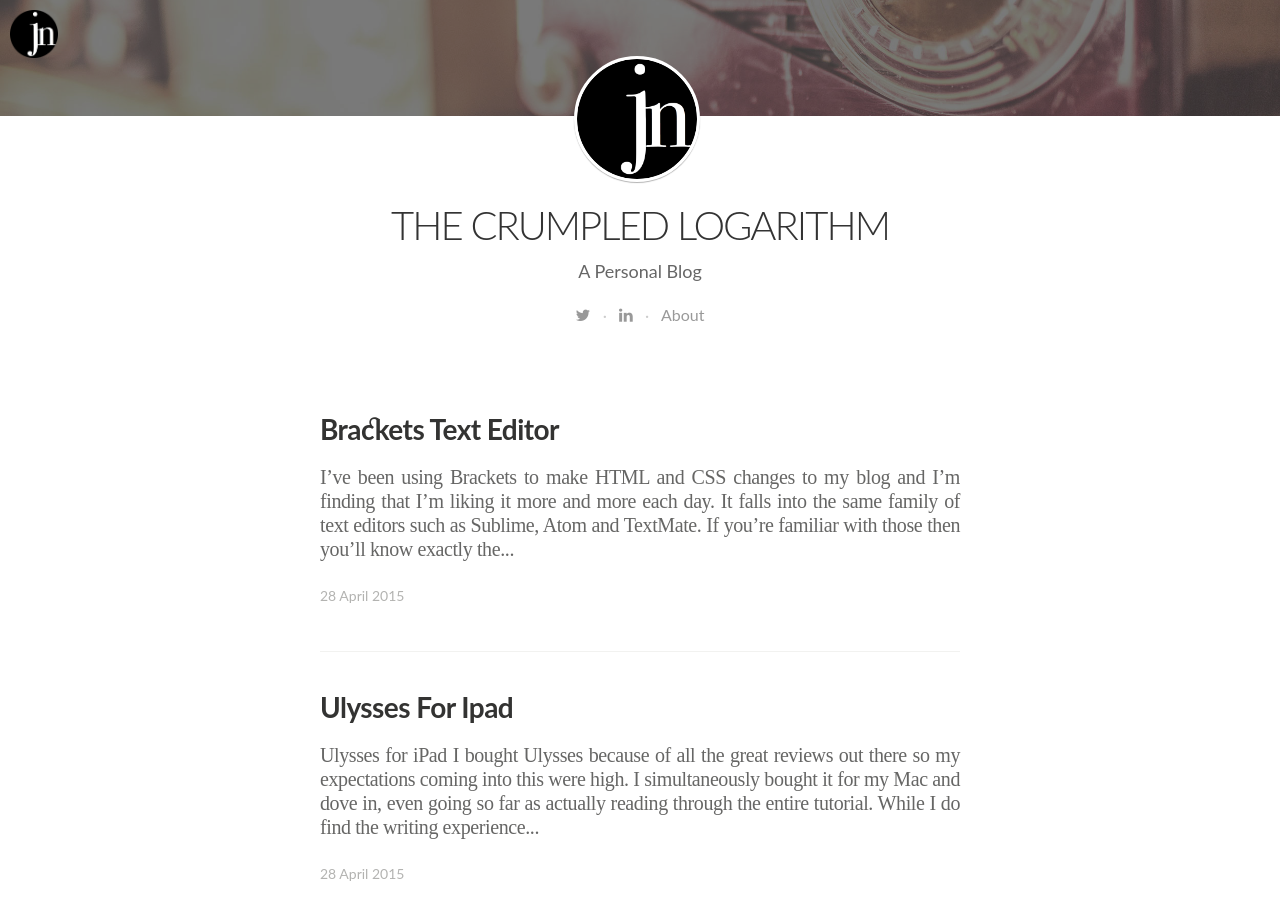
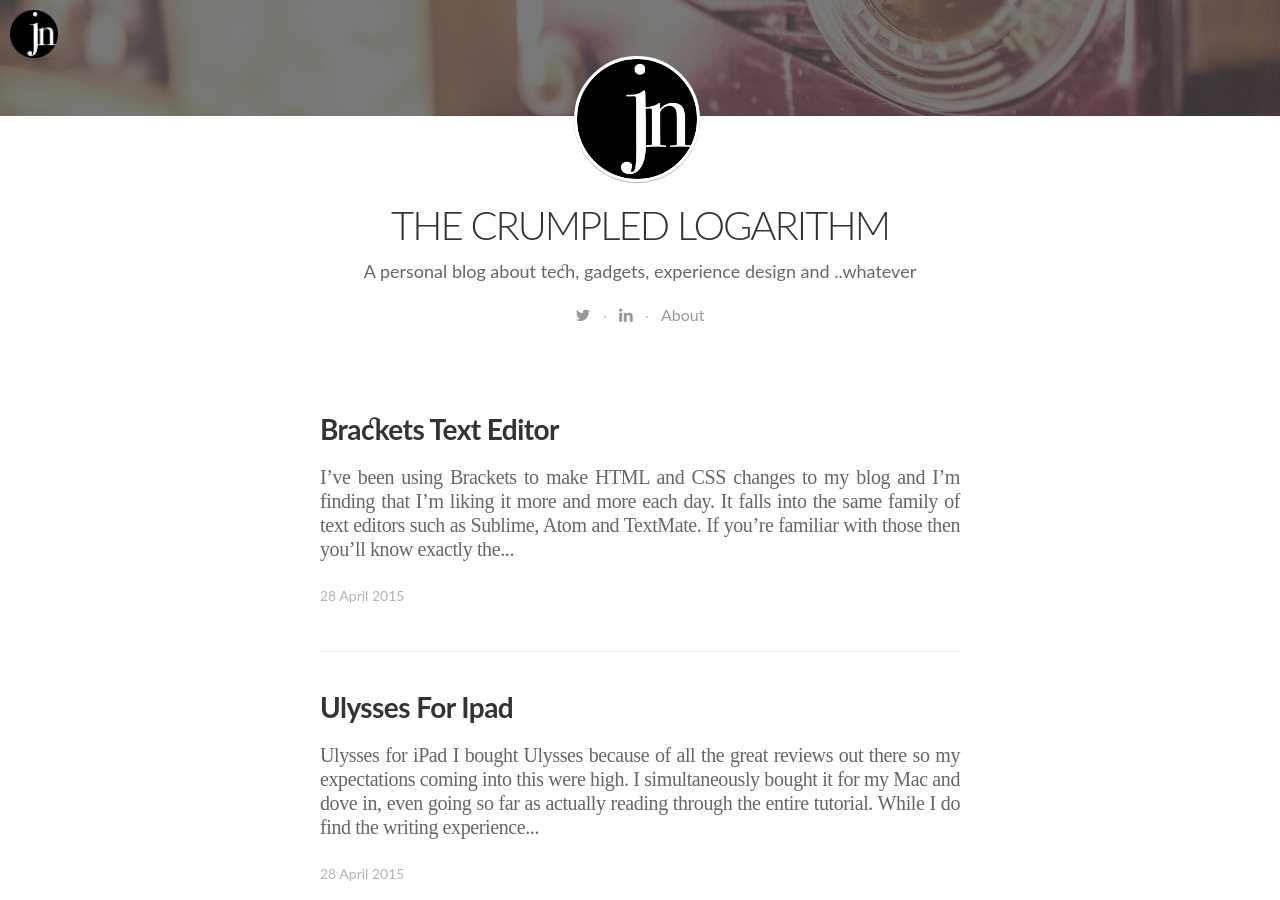
Before and after one commit to uxjulia/jekyll-blog, a Jekyll site: the page built from index.html, in a window 1280 px wide and 900 px high, scrolled down 334 px. Built offline with Jekyll 4.4.1, drawn with Linux system fonts in a browser that asks for light colours; nearby versions of some CDN libraries; some web fonts are replaced; Markdown is read by kramdown in place of the engine named in the settings; the list of posts is cut into pages by our own code.

Commit message:
Edit blog description

```diff
--- a/_config.yml
+++ b/_config.yml
@@ -13,8 +13,7 @@ future: false
 # Site settings
 title: "THE CRUMPLED LOGARITHM"
 description: > # this means to ignore newlines until "email:"
-  A Personal Blog
-
+  A personal blog about tech, gadgets, experience design and ..whatever
 email: hi@uxjulia.com
 #blog logo
 logo: "/assets/images/jn_logo.png"
```
